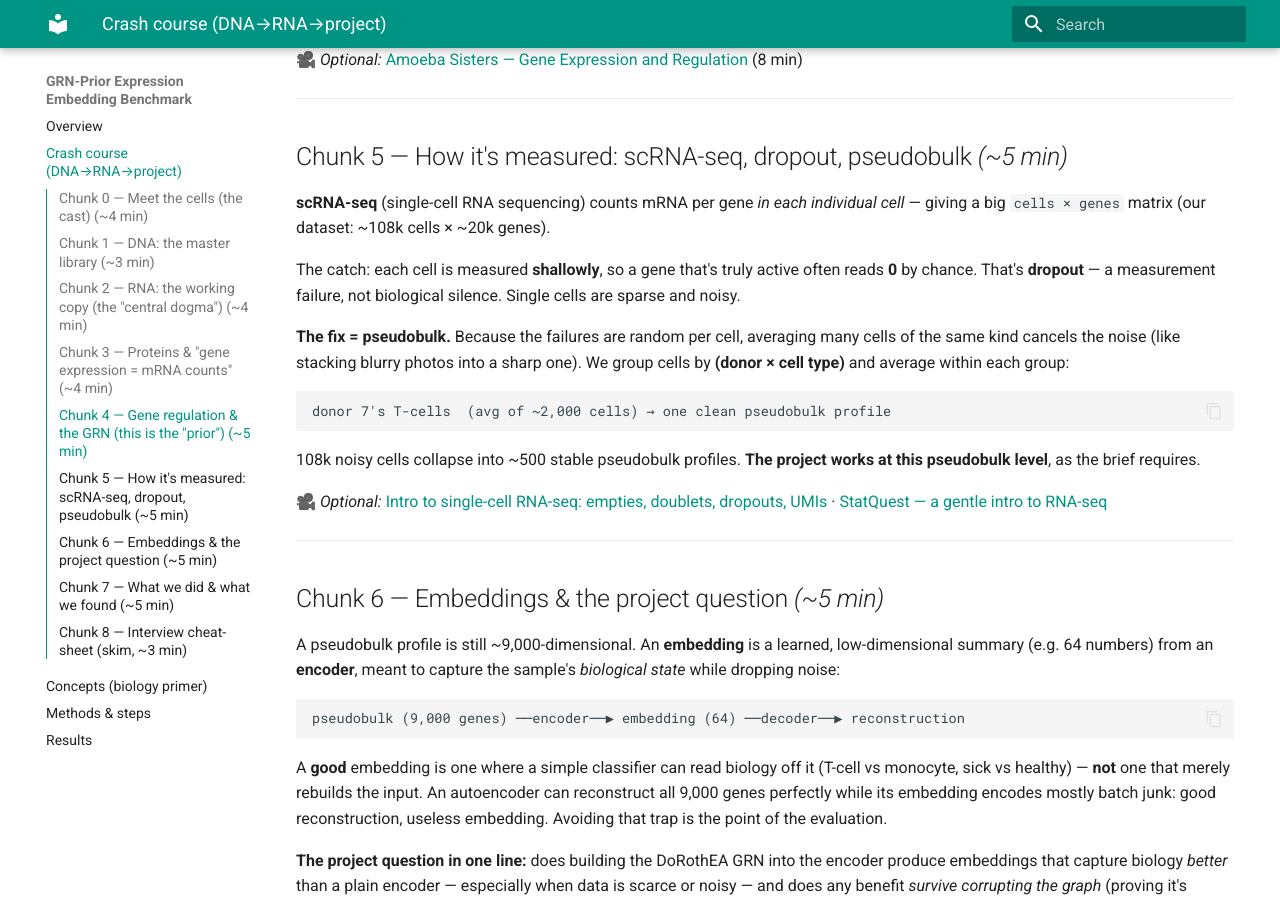
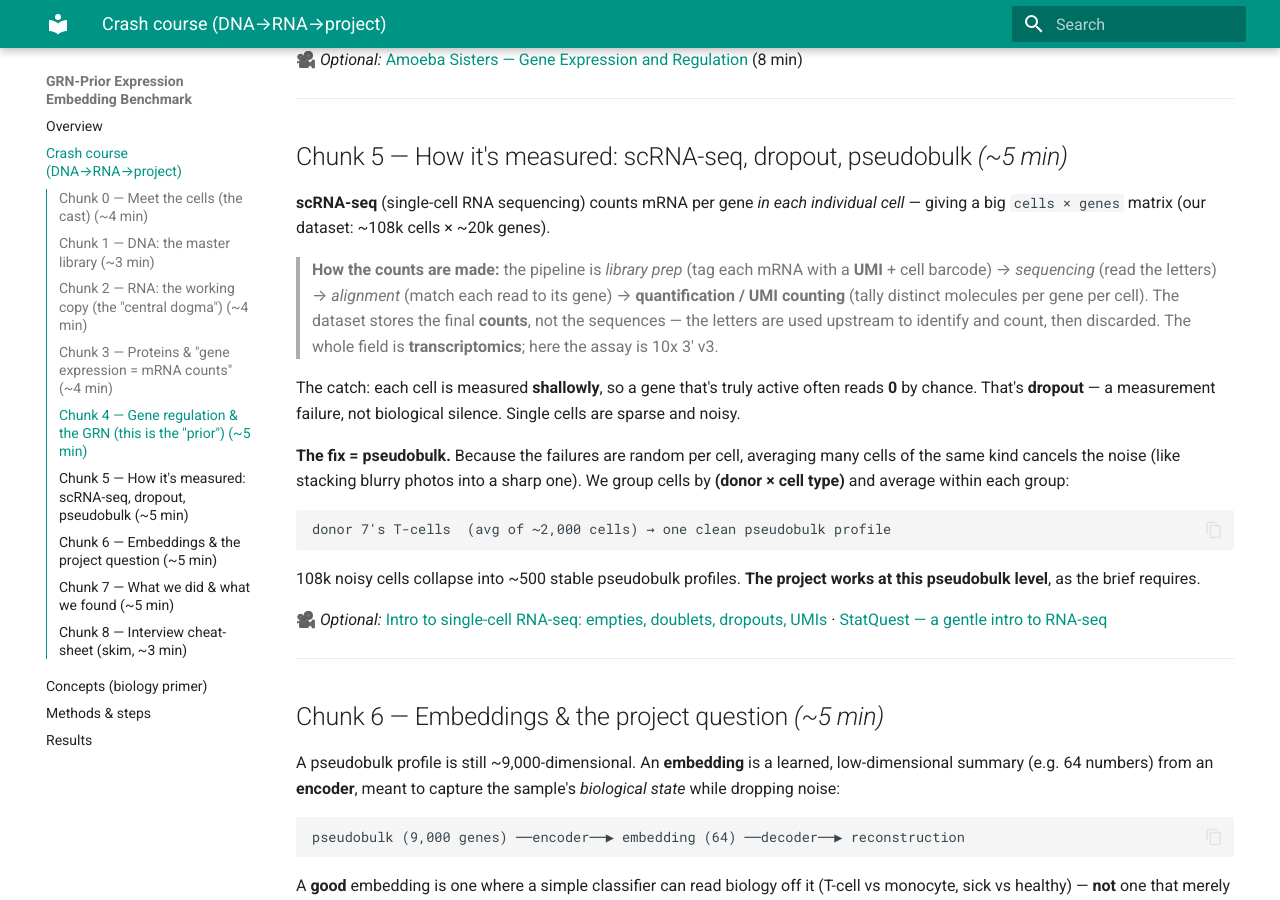
Before and after one commit to sbartek/grn-prior-benchmark, an MkDocs documentation site: the page built from docs/crash-course.md, in a window 1280 px wide and 900 px high, scrolled down 2541 px. Built offline with MkDocs 1.6.1 and Material for MkDocs 9.7.7, drawn with Linux system fonts in a browser that asks for light colours.

Commit message:
crash course: name the scRNA-seq -> quantification/UMI-counting pipeline (Chunk 5)

```diff
--- a/docs/crash-course.md
+++ b/docs/crash-course.md
@@ -125,6 +125,12 @@ as unrelated. That injected knowledge is the **"GRN prior."**
 **scRNA-seq** (single-cell RNA sequencing) counts mRNA per gene *in each individual cell* —
 giving a big `cells × genes` matrix (our dataset: ~108k cells × ~20k genes).
 
+> **How the counts are made:** the pipeline is *library prep* (tag each mRNA with a **UMI** +
+> cell barcode) → *sequencing* (read the letters) → *alignment* (match each read to its gene) →
+> **quantification / UMI counting** (tally distinct molecules per gene per cell). The dataset
+> stores the final **counts**, not the sequences — the letters are used upstream to identify and
+> count, then discarded. The whole field is **transcriptomics**; here the assay is 10x 3′ v3.
+
 The catch: each cell is measured **shallowly**, so a gene that's truly active often reads **0**
 by chance. That's **dropout** — a measurement failure, not biological silence. Single cells are
 sparse and noisy.
```
